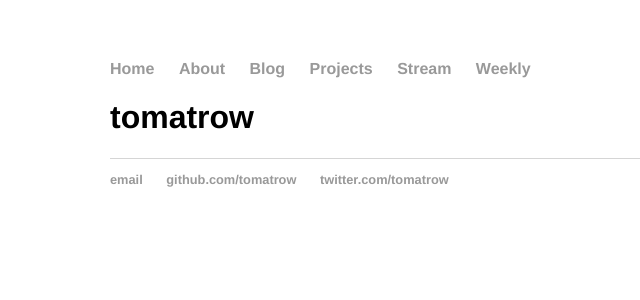
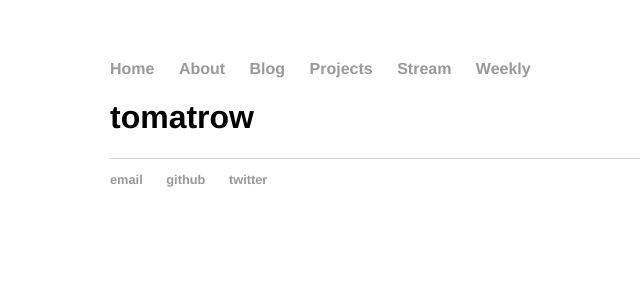
Before and after one commit to tomatrow/tomatrow.github.io, a Jekyll site: the page built from index.html, in a window 1280 px wide. Shown: the top 300 px of the page, without its empty margins (82-722 px from the left). Built offline with Jekyll 4.4.1, drawn with Linux system fonts in a browser that asks for light colours.

Commit message:
Change text to match email

```diff
--- a/_includes/footer.html
+++ b/_includes/footer.html
@@ -1,7 +1,7 @@
 <footer>
     <ul>
         <li><a href="mailto:tomatrow@gmail.com">email</a></li>
-        <li><a href="https://github.com/tomatrow">github.com/tomatrow</a></li>
-        <li><a href="https://twitter.com/tomatrow">twitter.com/tomatrow</a></li>
+        <li><a href="https://github.com/tomatrow">github</a></li>
+        <li><a href="https://twitter.com/tomatrow">twitter</a></li>
     </ul>
 </footer>
```
